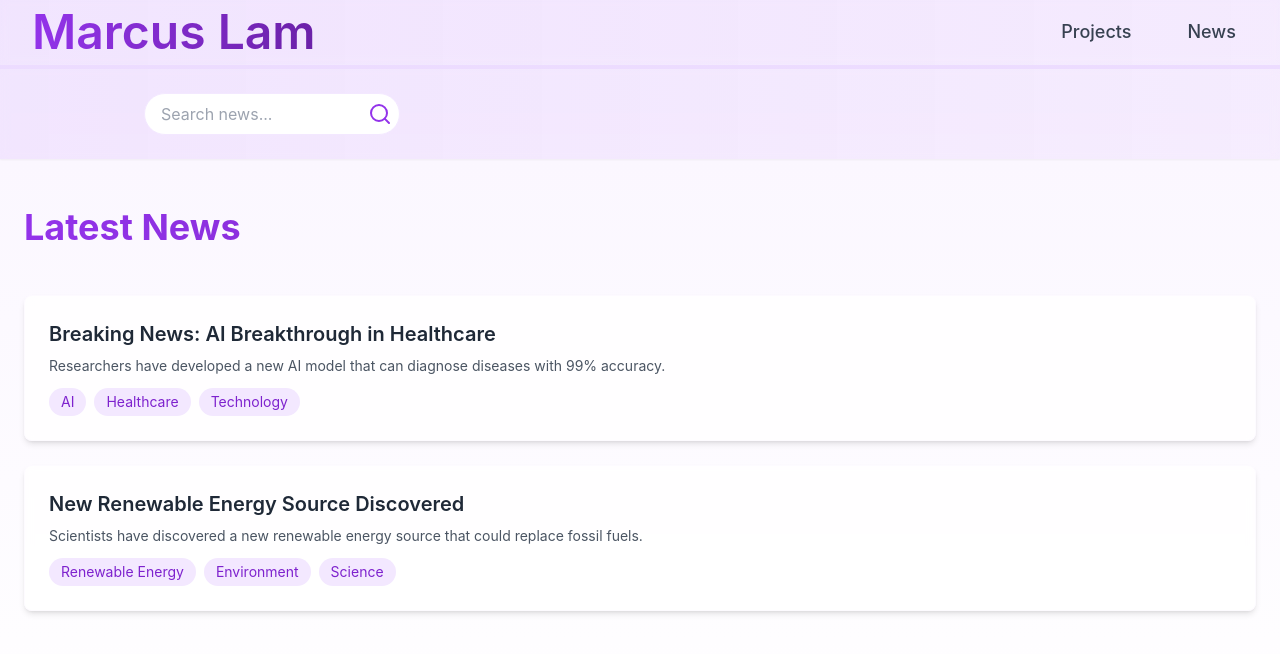
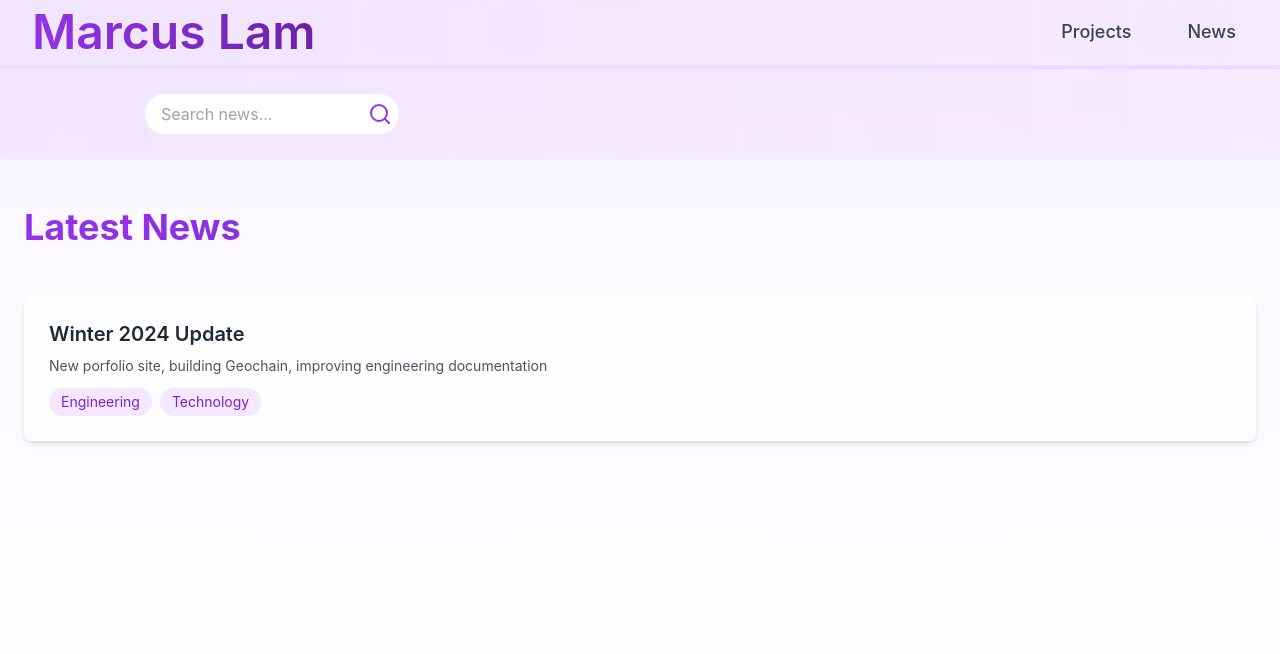
Before and after one commit to sucrammal/MyPortfolio, a React (Create React App) app: page /news in a window 1280 px wide. Shown: the top 654 px of the page. Built offline with nearby package versions, Linux system fonts and the light colour scheme.

Commit message:
Update news: winter update

```diff
--- a/src/data/newsData.js
+++ b/src/data/newsData.js
@@ -1,48 +1,41 @@
 const newsData = [
     {
       id: 1,
-      title: "Breaking News: AI Breakthrough in Healthcare",
-      shortDescription: "Researchers have developed a new AI model that can diagnose diseases with 99% accuracy.",
-      tags: ["AI", "Healthcare", "Technology"],
+      title: "Winter 2024 Update",
+      shortDescription: "New porfolio site, building Geochain, improving engineering documentation",
+      tags: ["Engineering", "Technology"],
       fullContent: (
         <div>
-          <p>
-            In a groundbreaking development, researchers have created an AI model capable of diagnosing diseases with unprecedented accuracy. This innovation is expected to revolutionize the healthcare industry.
-          </p>
-          <img src="/images/ai-healthcare.jpg" alt="AI in Healthcare" className="w-full my-4 rounded-lg" />
           <section>
             <h4 className="font-semibold mt-4">Key Highlights</h4>
             <ul className="list-disc ml-6">
-              <li>99% accuracy in disease diagnosis.</li>
-              <li>Reduces diagnosis time by 80%.</li>
-              <li>Potential to save millions of lives annually.</li>
+              <li>Ported the portfolio! </li>
+              <li>Geochain: Geography hot-potato game. </li>
+              <li>Improving engineering docs for MechE and EE teams. </li>
             </ul>
           </section>
+          <br></br>
+          <p>
+            1. Geochain was a small side project with my friend Linh to explore Web Sockets. To be honest, it was a little hard to motivate myself to work on it while catching up with my family, but I'm glad we got it done! I dove head first into her webdev stack with no previous experience, and got a childhood game ported to an online format. Check the project entry out.
+            <br></br>
+            <br></br>
+            2. After picking up the basic MERN stack, I quickly ported my portfolio site to React. Lots of entries to type up and update!
+            <br></br>
+            <br></br>
+            3. I've been thinking a lot about how to improve engineering documentation - especially in cross-functional teams that use complex hardware and electronic design tools and processes which are much harder to centrally document and visualize changes. I asked a couple of my student engineering intern friends, and reached out to a couple of PMs in robotics and biotech to get a better gauge on any current frustrations in the space. I came across the startup {" "}
+
+            <a
+                href="https://www.firstresonance.io/"
+                target="_blank"
+                rel="noopener noreferrer"
+                className="text-purple-600 hover:text-purple-800 underline decoration-purple-300 hover:decoration-purple-500 transition-colors"
+              >
+              First Resonance
+          </a>
+          {" "} and their product that focuses on manufacturing and production workflows and management. I'm gonna keep researching and interviewing to see if there's a gap in the market that I can fill. Even if nothing comes out of this, I'd love to build a tool for engineering clubs (thinking about my FIRST robotics team and many others alike) to streamline their documentation process - because gosh its a pain!
+          </p>
         </div>
       ),
-    },
-    {
-      id: 2,
-      title: "New Renewable Energy Source Discovered",
-      shortDescription: "Scientists have discovered a new renewable energy source that could replace fossil fuels.",
-      tags: ["Renewable Energy", "Environment", "Science"],
-      fullContent: (
-        <div>
-          <p>
-            A team of scientists has discovered a new renewable energy source that could potentially replace fossil fuels. This discovery could significantly reduce global carbon emissions.
-          </p>
-          <img src="/images/renewable-energy.jpg" alt="Renewable Energy" className="w-full my-4 rounded-lg" />
-          <section>
-            <h4 className="font-semibold mt-4">Key Highlights</h4>
-            <ul className="list-disc ml-6">
-              <li>100% renewable and sustainable.</li>
-              <li>No harmful emissions.</li>
-              <li>Cost-effective compared to fossil fuels.</li>
-            </ul>
-          </section>
-        </div>
-      ),
-    },
-    // Add more news articles here
+    }
   ];
   export default newsData;
```
